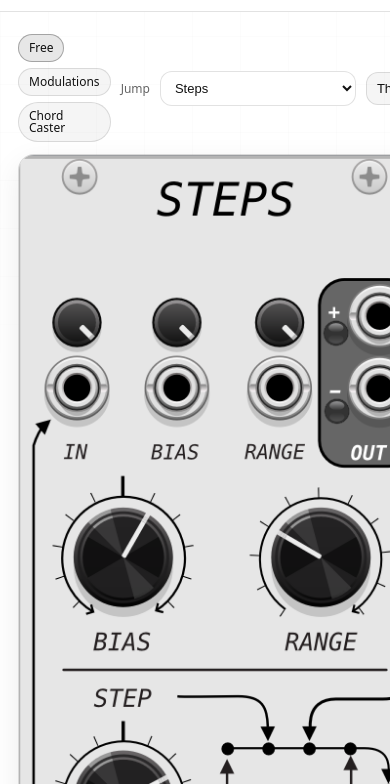
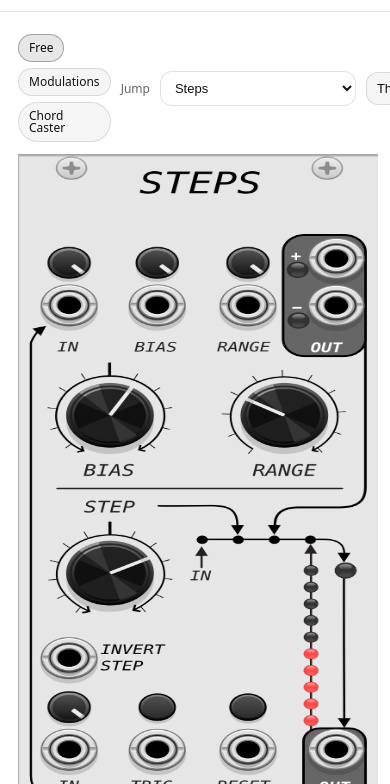
Before and after one commit to codygeary/CV-Funk-Manual, an Astro site: page /free in a window 390 px wide. Shown: the part 60-844 px from the top of the page. Built offline with nearby package versions, Linux system fonts and the light colour scheme; Astro itself is replaced by a stand-in of ours.

Commit message:
Update global.css

```diff
--- a/src/styles/global.css
+++ b/src/styles/global.css
@@ -1,18 +1,6 @@
 :root{
   --accent:#ff7a2f; /* tune this to match your panel orange */
   --card2: color-mix(in srgb, var(--card) 70%, transparent);
-}
-
-body::before{
-  content:"";
-  position:fixed; inset:0;
-  pointer-events:none;
-  opacity:.18;
-  background:
-    linear-gradient(to right, color-mix(in srgb, var(--line) 55%, transparent) 1px, transparent 1px),
-    linear-gradient(to bottom, color-mix(in srgb, var(--line) 55%, transparent) 1px, transparent 1px);
-  background-size: 48px 48px;
-  mask-image: radial-gradient(700px 500px at 50% 0%, #000 60%, transparent 100%);
 }
 
 /* subtle background that feels technical */
@@ -32,7 +20,6 @@ body{
 }
 
 /* landing cards: cleaner + more modern */
-/*
 .card{
   background:
     linear-gradient(180deg, color-mix(in srgb, var(--bg) 92%, var(--card)), color-mix(in srgb, var(--bg) 82%, var(--card)));
@@ -50,40 +37,6 @@ body{
 }
 .card:hover:before{opacity:1}
 .card-title{letter-spacing:.4px}
- */
-
-
-
-.card{
-  display:block;
-  border-radius: var(--radius);
-  text-decoration:none;
-  padding:16px 16px 18px;
-  background: linear-gradient(180deg,
-    color-mix(in srgb, var(--bg) 92%, var(--card)),
-    color-mix(in srgb, var(--bg) 82%, var(--card))
-  );
-  border:1px solid color-mix(in srgb, var(--line) 75%, transparent);
-  box-shadow: var(--shadow);
-  position:relative;
-  transition: transform .12s ease, border-color .12s ease, filter .12s ease;
-}
-.card:hover{
-  transform: translateY(-2px);
-  border-color: color-mix(in srgb, var(--accent) 45%, var(--line));
-  filter: brightness(1.03);
-}
-.card-title{
-  font-weight:800;
-  letter-spacing:.5px;
-}
-
-.landing-title, .module-title{
-  letter-spacing: .6px;
-}
-.module-section h3{
-  letter-spacing: .18em;
-}
 
 :root{
   --bg:#fff; --fg:#111; --muted:rgba(17,17,17,.65);
@@ -128,68 +81,29 @@ body{margin:0;background:var(--bg);color:var(--fg);font-family:var(--sans)}
 .picker-select{border:1px solid var(--line);background:var(--bg);color:var(--fg);
   border-radius:12px;padding:8px 10px;font-size:13px}
 
-/* Panel: scale by height; scroll horizontally if it gets too wide */
+
+
 .panel-frame{
-  border:1px solid var(--line);
-  background:var(--card);
-  border-radius:var(--radius);
-  box-shadow:var(--shadow);
-  position:relative;
-
-  /* critical: give it a real height so the image can size to it */
   height: calc(100vh - 160px);
-  max-height: calc(100vh - 160px);
-
-  /* we never want vertical cropping; we allow horizontal scroll instead */
   overflow-x: auto;
   overflow-y: hidden;
-
-  /* optional: nicer centering when image is narrower than the frame */
-  display: flex;
-  align-items: center;
+  display:flex;
+  align-items:center;
 }
 
-/* Scale to height; width is whatever it needs to be.
-   If width exceeds the frame, frame scrolls horizontally. */
+/* scale by height, but never render narrower than 360px (tune this) */
 .panel-img{
   height: 100%;
   width: auto;
-
-  /* important: allow it to exceed container width (so scroll works) */
+  min-width: 360px;   /* acts like your “minimum shrink” */
   max-width: none;
-
-  display: block;
-  margin: 0 auto; /* centers when narrower */
 }
 
-/* Optional: make horizontal scrollbar less ugly */
-.panel-frame::-webkit-scrollbar{height:10px}
-.panel-frame::-webkit-scrollbar-thumb{
-  background: color-mix(in srgb, var(--fg) 18%, transparent);
-  border-radius:999px;
-}
-.panel-frame::-webkit-scrollbar-track{
-  background: color-mix(in srgb, var(--bg) 70%, transparent);
-}
 
 .panel-overlay{position:absolute;left:0;right:0;bottom:0;padding:12px 12px 14px;
   background:linear-gradient(to top,color-mix(in srgb,var(--bg) 92%,transparent),transparent)}
 .panel-title{font-weight:800;letter-spacing:.3px}
 .panel-tagline{font-size:12px;color:var(--muted);margin-top:4px}
-
-@media (max-width:980px){
-  .panel-frame{
-    height: auto;
-    max-height: none;
-    overflow-x: auto;
-    overflow-y: hidden;
-  }
-  .panel-img{
-    height: auto;
-    width: 100%;
-    max-width: 100%;
-  }
-}
 
 .manual-right{min-width:0}
 .module{padding:18px 16px 6px;border:1px solid var(--line);border-radius:var(--radius);
```
